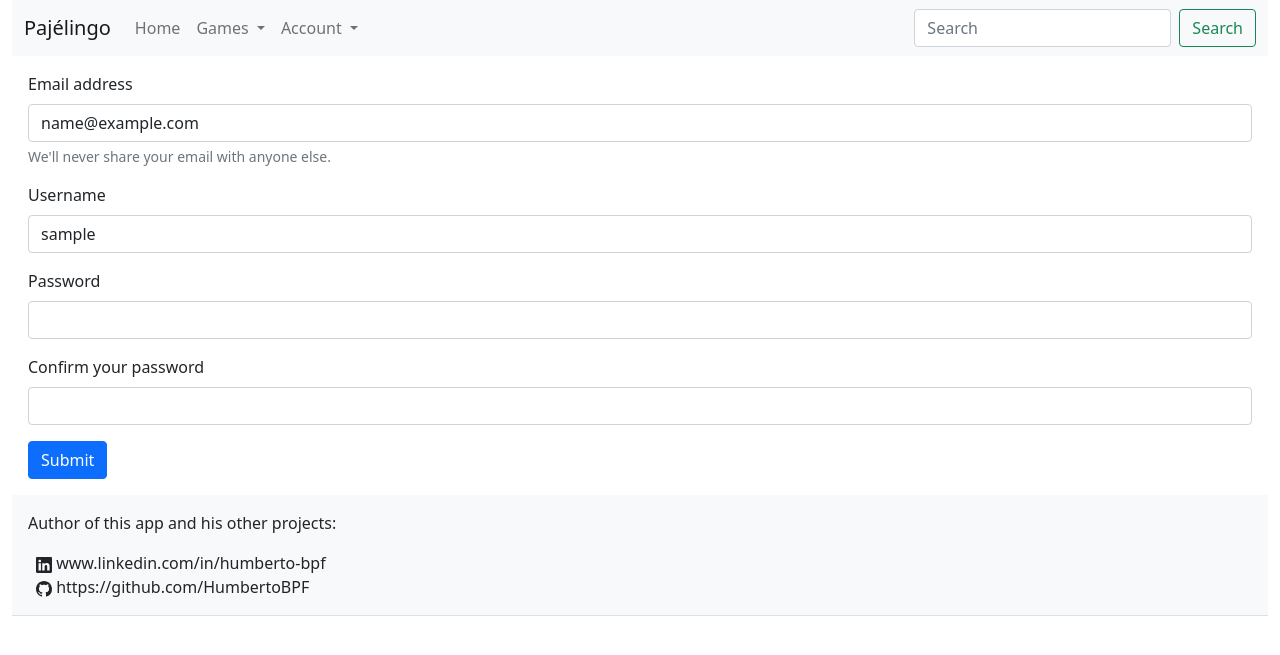
After one commit to HumbertoBPF/Pajelingo, a Django app: page /account/update_user in a window 1280 px wide. The commit adds this page. Shown: the top 655 px of the page. Run offline with Django 4.2, Linux system fonts and the light colour scheme; the visitor is signed in with stand-in values (Sample User, id 1).

Commit message:
Implementing a user system (signin, login, update account, delete account...)

```diff
--- a/languageschool/migrations/0008_alter_word_article.py
+++ b/languageschool/templates/account/update_user.html
@@ -1,19 +1,19 @@
-# Generated by Django 4.0.4 on 2022-04-27 14:54
+{% extends 'base.html' %}
+{% load static %}
 
-from django.db import migrations, models
-import django.db.models.deletion
+{% block content %}
 
+    {% if messages %}
+        <section class = "mt-3 mx-3 text-center">
+        {% for message in messages %}
+            <div class="alert alert-{{message.tags}}" role="alert">
+                {{message}}
+            </div>
+        {% endfor %}
+        </section>
+    {% endif%}
+    <form class="mt-3 mx-3" action="{% url 'account_do_update_user' %}" method="POST">
+        {% include '../partials/form_user.html' %}
+    </form>
 
-class Migration(migrations.Migration):
-
-    dependencies = [
-        ('languageschool', '0007_alter_word_category'),
-    ]
-
-    operations = [
-        migrations.AlterField(
-            model_name='word',
-            name='article',
-            field=models.ForeignKey(blank=True, null=True, on_delete=django.db.models.deletion.CASCADE, to='languageschool.article'),
-        ),
-    ]
+{% endblock %}
--- a/languageschool/templates/base.html
+++ b/languageschool/templates/base.html
@@ -45,17 +45,21 @@
                             Account
                         </a>
                         <ul class="dropdown-menu" aria-labelledby="navbarScrollingDropdownAccount">
+                            {% if not user.is_authenticated %}
                             <li>
                                 <a class="dropdown-item" href="{% url 'account_sign_in' %}">Sign in</a>
                             </li>
+                            {% endif %}
                             {% if not user.is_authenticated %}
                                 <li>
                                     <a class="dropdown-item" href="{% url 'account_login' %}">Login</a>
                                 </li>
                             {% endif %}
-                            <li>
-                                <a class="dropdown-item" href="">Profile</a>
-                            </li>
+                            {% if user.is_authenticated %}
+                                <li>
+                                    <a class="dropdown-item" href="{% url 'account_profile' %}">Profile</a>
+                                </li>
+                            {% endif %}
                             {% if user.is_authenticated %}
                                 <li>
                                     <a class="dropdown-item" href="{% url 'account_logout' %}">Logout</a>
--- /dev/null
+++ b/languageschool/templates/partials/form_user.html
@@ -0,0 +1,19 @@
+{% csrf_token %}
+<div class="mb-3">
+    <label for="inputEmail" class="form-label">Email address</label>
+    <input type="email" class="form-control" id="inputEmail" name="email" value="{{user.email}}" aria-describedby="emailHelp">
+    <div id="emailHelp" class="form-text">We'll never share your email with anyone else.</div>
+</div>
+<div class="mb-3">
+    <label for="inputUsername" class="form-label">Username</label>
+    <input type="text" class="form-control" id="inputUsername" name="username" value="{{user.username}}" aria-label="Username" aria-describedby="basic-addon1">
+    </div>
+<div class="mb-3">
+    <label for="inputPassword" class="form-label">Password</label>
+    <input type="password" class="form-control" id="inputPassword" name="password">
+</div>
+<div class="mb-3">
+    <label for="inputPasswordConf" class="form-label">Confirm your password</label>
+    <input type="password" class="form-control" id="inputPasswordConf" name = "password_confirmation">
+</div>
+<button type="submit" class="btn btn-primary">Submit</button>
--- a/languageschool/urls.py
+++ b/languageschool/urls.py
@@ -18,5 +18,9 @@ urlpatterns = [
     path('account/create_user', views.account.create_user, name = 'account_create_user'),
     path('account/login', views.account.login, name = 'account_login'),
     path('account/auth_user', views.account.auth_user, name = 'account_auth_user'),
-    path('account/logout', views.account.logout, name = 'account_logout')
+    path('account/logout', views.account.logout, name = 'account_logout'),
+    path('account/profile', views.account.profile, name = 'account_profile'),
+    path('account/update_user', views.account.update_user, name = 'account_update_user'),
+    path('account/do_update_user', views.account.do_update_user, name = 'account_do_update_user'),
+    path('account/delete_user', views.account.delete_user, name = 'account_delete_user')
 ]
--- a/languageschool/views/account.py
+++ b/languageschool/views/account.py
@@ -2,10 +2,81 @@ from django.contrib import messages
 from django.shortcuts import redirect, render
 from django.contrib.auth.models import User
 from django.contrib import auth
+from languageschool.models import Score
 from languageschool.views.general import request_contains
+from django.contrib.auth.hashers import make_password
 
 def sign_in(request):
     return render(request, 'account/sign_in.html')
+
+def is_valid_user_date_format(request, email, username, password, password_confirmation):
+    '''Verifies the format of the user data specified: if some field is empty, if the password length is between 6 and 30, if there
+    are blank spaces in the username and in the password, and if the passwords match.'''
+    # Verifying if some field is empty
+    if len(email) == 0 or len(username) == 0 or len(password) == 0:
+        messages.error(request, "All fields are mandatory")
+        print("Empty field")
+        return False
+    # Verifying length of the password
+    elif len(password) < 6 or len(password) > 30:
+        messages.error(request, "The password must have a length between 6 and 30")
+        print("The password must have a length between 6 and 30")
+        return False
+    # Verifying if some field contains spaces
+    elif username.find(" ") != -1 or password.find(" ") != -1:
+        messages.error(request,"Username and password fields cannot contain spaces")
+        print("Contain spaces")
+        return False
+    # Verifying if passwords match
+    elif password != password_confirmation:
+        messages.error(request, "Passwords no match")
+        print("Passwords don't match")
+        return False
+    return True
+
+def is_valid_new_user_info(request, email, username, password, password_confirmation):
+    # Verifying the format of the infomation (email, username, password...)
+    if not is_valid_user_date_format(request, email, username, password, password_confirmation):
+        return False
+    else:
+        # Avoiding repeated emails for different users
+        user_with_email = User.objects.filter(email = email)
+        if len(user_with_email) > 0:
+            messages.error(request, "This email is not available")
+            print("Email not available")
+            return False
+        else:
+            # Avoiding repeated usernames for different users
+            user_with_username = User.objects.filter(username = username)
+            if len(user_with_username) > 0:
+                messages.error(request, "This username is not available")
+                print("Username not available")
+                return False
+    return True
+
+def is_valid_updated_user_info(request, email, username, password, password_confirmation):
+    # Verifying the format of the infomation (email, username, password...)
+    if not is_valid_user_date_format(request, email, username, password, password_confirmation):
+        return False
+    else:
+        # Avoiding repeated emails for different users
+        user_with_email = User.objects.filter(email = email)
+        # For an update of users currently logged in, it is allowed to use their current email
+        is_email_of_current_user = request.user.is_authenticated and request.user.email == email
+        if len(user_with_email) > 0 and not is_email_of_current_user:
+            messages.error(request, "This email is not available")
+            print("Email not available")
+            return False
+        else:
+            # Avoiding repeated usernames for different users
+            user_with_username = User.objects.filter(username = username)
+            # For an update of users currently logged in, it is allowed to use their current username
+            is_username_of_current_user = request.user.is_authenticated and request.user.username == username
+            if len(user_with_username) > 0 and not is_username_of_current_user:
+                messages.error(request, "This username is not available")
+                print("Username not available")
+                return False
+    return True
 
 def create_user(request):
     if request.method == "POST":
@@ -14,41 +85,13 @@ def create_user(request):
             username = request.POST["username"]
             password = request.POST["password"]
             password_confirmation = request.POST["password_confirmation"]
-            # Verifying if some field is empty
-            if len(email) == 0 or len(username) == 0 or len(password) == 0:
-                messages.error(request, "All fields are mandatory")
-                print("Empty field")
-            # Verifying length of the password
-            elif len(password) < 6 or len(password) > 30:
-                messages.error(request, "The password must have a length between 6 and 30")
-                print("The password must have a length between 6 and 30")
-            # Verifying if some field contains spaces
-            elif username.find(" ") != -1 or password.find(" ") != -1:
-                messages.error(request,"Username and password fields cannot contain spaces")
-                print("Contain spaces")
-            # Verifying if passwords match
-            elif password != password_confirmation:
-                messages.error(request, "Passwords no match")
-                print("Passwords don't match")
-            else:
-                # Avoiding repeated emails for different users
-                user_with_email = User.objects.filter(email = email)
-                if len(user_with_email) > 0:
-                    messages.error(request, "This email is not available")
-                    print("Email not available")
-                else:
-                    # Avoiding repeated usernames for different users
-                    user_with_username = User.objects.filter(username = username)
-                    if len(user_with_username) > 0:
-                        messages.error(request, "This username is not available")
-                        print("Username not available")
-                    else:
-                        user = User.objects.create_user(username=username, email=email,password=password)
-                        user.save()
-                        messages.success(request, "User sucessfully created")
-                        print("User created")
+            if is_valid_new_user_info(request, email, username, password, password_confirmation):
+                user = User.objects.create_user(username=username, email=email,password=password)
+                user.save()
+                messages.success(request, "User sucessfully created")
+                print("User created")
 
-                        return redirect('account_sign_in')
+                return redirect('account_sign_in')
     return sign_in(request)
 
 def login(request):
@@ -72,3 +115,41 @@ def auth_user(request):
 def logout(request):
     auth.logout(request)
     return redirect('index')
+
+def profile(request):
+    scores = []
+    if request.user.is_authenticated:
+        scores = Score.objects.filter(user = request.user).order_by('language')
+    return render(request, 'account/profile.html', {'scores': scores})
+
+def update_user(request):
+    # Users are allowed to update a user info only if they are authenticated in their account.
+    if request.user.is_authenticated:
+        return render(request, 'account/update_user.html', {'user_id' : request.user.id})
+    # If the user is not logged, redirect to the index page
+    return redirect('index')
+
+def do_update_user(request):
+    if request.method == "POST" and request.user.is_authenticated:
+        if request_contains(request.POST, ["email", "username", "password", "password_confirmation"]):
+            email = request.POST["email"]
+            username = request.POST["username"]
+            password = request.POST["password"]
+            password_confirmation = request.POST["password_confirmation"]
+            if is_valid_updated_user_info(request, email, username, password, password_confirmation):
+                # Update information of the user currently logged
+                request.user.email = email
+                request.user.username = username
+                request.user.password = make_password(password)
+                request.user.save()
+                # Login of the user with the new information(if it is not done, the user is automatically logged out)
+                user = auth.authenticate(request, username = username, password = password)
+                auth.login(request, user)
+                return redirect('account_profile')
+    return update_user(request)
+
+def delete_user(request):
+    if request.method == "POST":
+        if request.user.is_authenticated:
+            request.user.delete()
+    return redirect('index')
```
Also changed, not shown: languageschool/admin.py (+7 -1 lines), languageschool/models.py (+7 -0 lines), languageschool/templates/account/profile.html (added, +79 -0 lines), languageschool/views/article_game.py (+9 -2 lines), languageschool/views/conjugation_game.py (+11 -3 lines), languageschool/views/general.py (+21 -1 lines), languageschool/views/vocabulary_game.py (+9 -2 lines), languageschool/migrations/0019_score.py (added).
